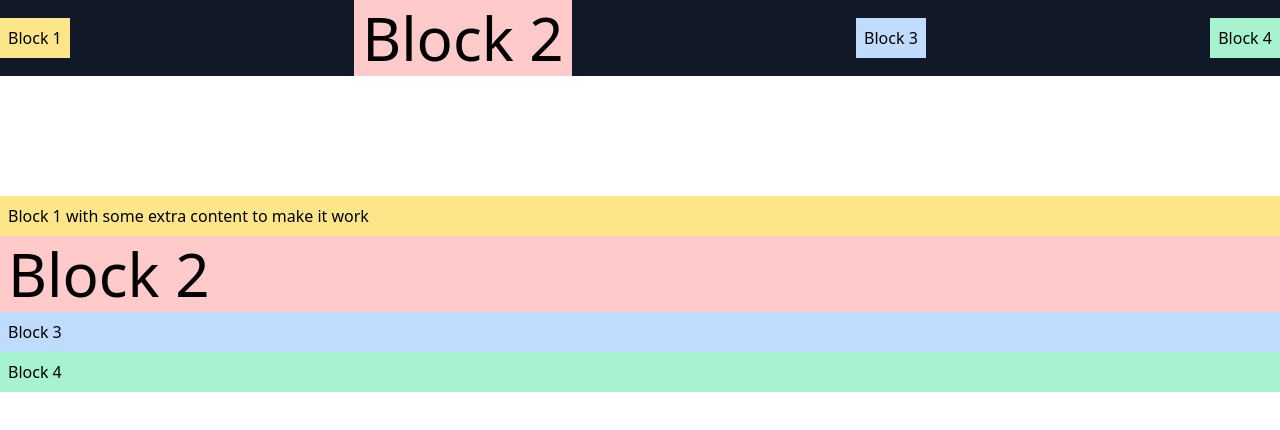
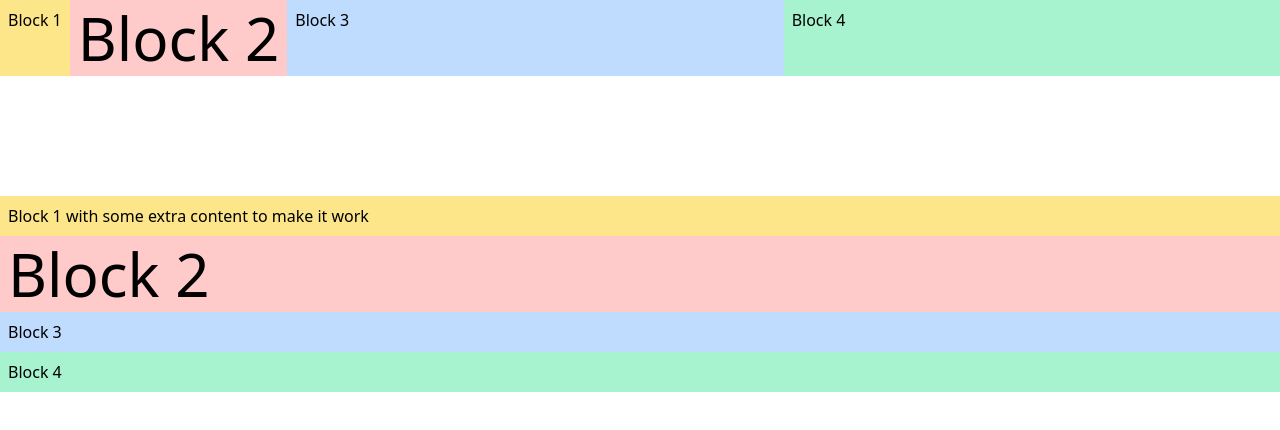
Before and after one commit to abhishekjaglan/flexbox, a plain HTML site: page index.html in a window 1280 px wide. Drawn offline with nearby package versions, Linux system fonts and the light colour scheme.

Commit message:
flex-grow

```diff
--- a/index.html
+++ b/index.html
@@ -10,11 +10,11 @@
 
 <body>
 
-    <div class="flex bg-gray-900 justify-between items-center">
+    <div class="flex bg-gray-900 justify-between">
         <div class="p-2 bg-yellow-200">Block 1 </div>
         <div class="p-2 bg-red-200 text-6xl">Block 2</div>
-        <div class="p-2 bg-blue-200">Block 3</div>
-        <div class="p-2 bg-green-200">Block 4</div>
+        <div class="p-2 bg-blue-200 flex-grow">Block 3</div>
+        <div class="p-2 bg-green-200 flex-grow">Block 4</div>
     </div>
     <br>
     <br>
```
